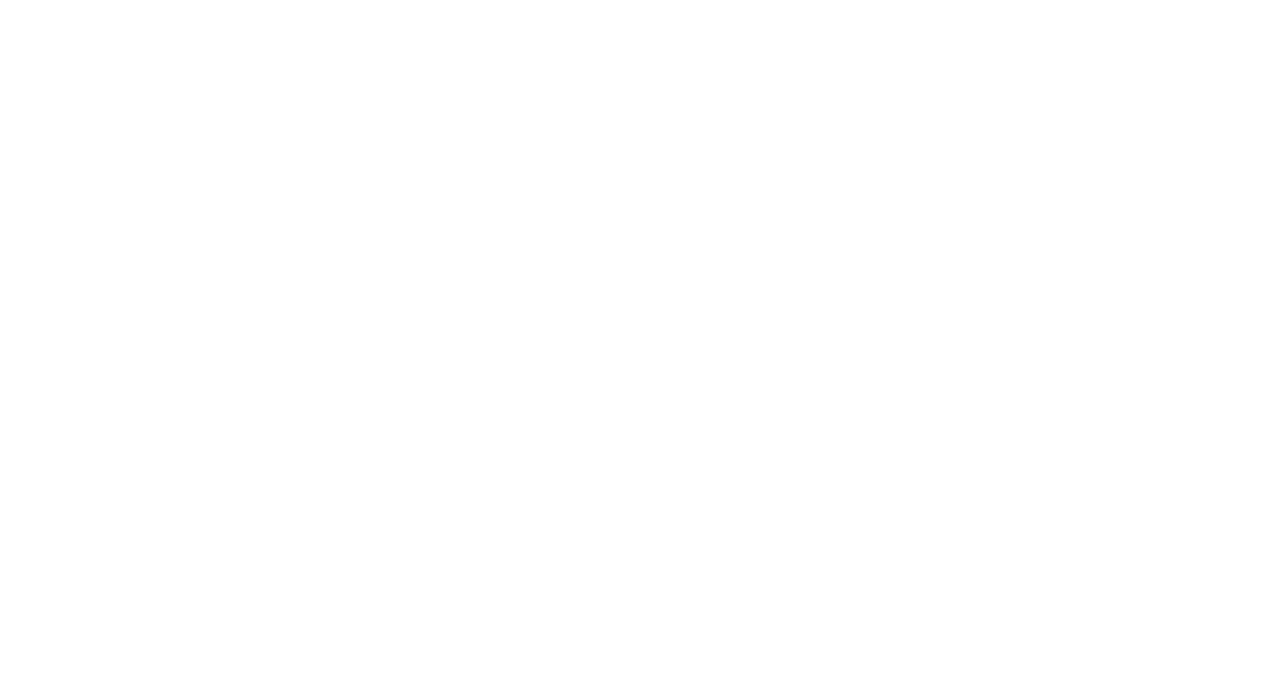
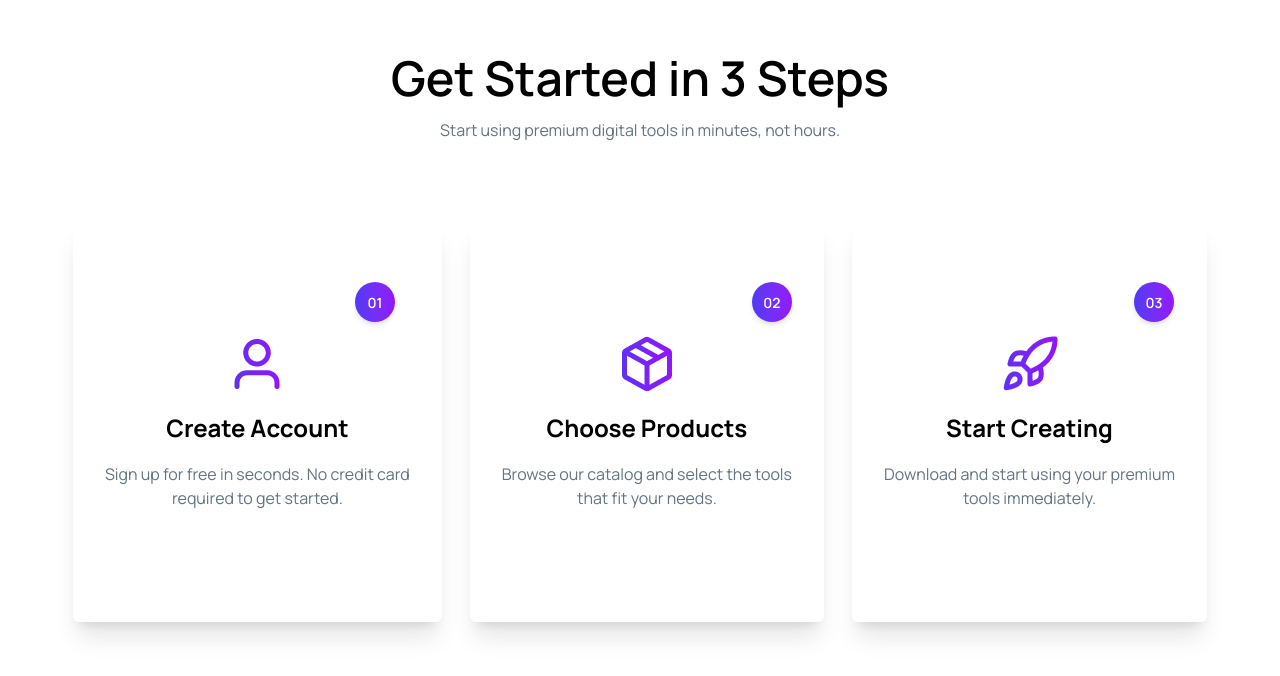
Before and after one commit to fardina13/assignment-6, a React (Vite) app: page / in a window 1280 px wide. Shown: the part 2197-2873 px from the top of the page. Before the commit the page ends 2091 px from the top, so only its background shows below. Built offline with nearby package versions, Linux system fonts and the light colour scheme.

Commit message:
created another section

```diff
--- a/src/App.css
+++ b/src/App.css
@@ -1,5 +1,6 @@
+@import url('https://fonts.googleapis.com/css2?family=Manrope:wght@200..800&display=swap');
 @import "tailwindcss";
-@import url('https://fonts.googleapis.com/css2?family=Manrope:wght@200..800&display=swap');
+
 body{
   font-family: "Manrope", sans-serif;
 }
--- a/src/App.jsx
+++ b/src/App.jsx
@@ -6,6 +6,7 @@
 import Statesection from './components/Statesection'
 import ProductCard from './components/ProductCard'
 import CartItem from './components/CartItem'
+import Stepsection from './components/Stepsection'
 
 function App() {
   const [products, setProducts] = useState([]);
@@ -53,7 +54,7 @@
             ))}
           </div>
         ) : (
-          <div className="max-w-2xl mx-auto bg-white p-6 rounded-2xl shadow-md border">
+          <div className="max-w-2xl mx-auto bg-white p-6 rounded-2xl shadow-md">
             <h2 className="text-2xl font-bold mb-4">Selected Products</h2>
             {cart.length === 0 ? (
               <p className="text-gray-400 italic">No products added yet.</p>
@@ -63,17 +64,17 @@
                   <CartItem
                     key={index}
                     item={item}
-                    handleRemove={() => handleRemove(item.id)}
+                    handleRemove={handleRemove}
                   />
                 ))}
 
-                <div className="border-t pt-8 mt-10">
+                <div className=" pt-8 mt-10">
                   <div className="flex justify-end items-center gap-4 text-xl font-bold mb-6">
                     <span>Total</span>
                     <span>${totalPrice}</span>
                   </div>
 
-                  <div className="mt-6 border-t pt-4">
+                  <div className="mt-6 pt-4">
                     <button
                       onClick={() => setCart([])}
                       className="w-full bg-linear-to-r from-[#4F39F6] to-[#9514FA] text-white py-3 rounded-xl font-bold"
@@ -87,6 +88,7 @@
           </div>
         )} {/* <--- Added missing closing parenthesis for the activeTab ternary */}
       </main>
+      <Stepsection></Stepsection>
     </>
   );
 } // <--- Added missing closing brace for the function
--- a/src/components/CartItem.jsx
+++ b/src/components/CartItem.jsx
@@ -1,6 +1,6 @@
 import React from 'react';
 
-const CartItem = ({ item, onRemove }) => {
+const CartItem = ({ item, handleRemove }) => {
   return (
     <div className="flex items-center justify-between p-4 bg-gray-50 border border-gray-100 rounded-xl mb-3">
       <div className="flex items-center gap-4">
@@ -11,7 +11,7 @@
         </div>
       </div>
       <button
-        onClick={onRemove}
+        onClick={() => handleRemove(item.id)}
         className="text-red-500 hover:bg-red-50 px-3 py-1 rounded-lg text-sm transition"
       >
         Remove
--- /dev/null
+++ b/src/components/Stepsection.jsx
@@ -0,0 +1,48 @@
+import React from 'react';
+import userImg from '../assets/user.png';
+import packageImg from '../assets/package.png';
+import rocketImg from '../assets/rocket.png';
+const Stepsection = () => {
+    return (
+        <div>
+            <div className='container mx-auto mt-40 justify-center text-center'>
+                <h2 className='font-semibold text-5xl'>Get Started in 3 Steps</h2>
+                <p className='mt-4 text-[#627382] text-[16px]'>Start using premium digital tools in minutes, not hours.</p>
+                <div className='flex mt-20 mb-30 justify-center items-center gap-x-7 mx-auto' >
+                    <div className='relative px-8 py-28 rounded-md shadow-xl'>
+                    <div class="absolute top-15 left-0.5 ml-70 flex h-10 w-10 items-center justify-center rounded-full bg-linear-to-r from-[#4F39F6] to-[#9514FA] shadow-md">
+                    <span class="text-[14px] font-semibold text-white">01</span>
+                    </div>
+                    <div className='items-center text-center justify-center'>
+                        <img className='mx-auto' src={userImg} alt="" />
+                        <h2 className='font-bold text-[24px] pt-4'>Create Account</h2>
+                        <p className='text-[#627382] pt-4'>Sign up for free in seconds. No credit card <br /> required to get started.</p>
+                    </div>
+                </div>
+                <div className='relative px-8 py-28 rounded-md shadow-xl'>
+                    <div class="absolute top-15 left-0.5 ml-70 flex h-10 w-10 items-center justify-center rounded-full bg-linear-to-r from-[#4F39F6] to-[#9514FA] shadow-md">
+                    <span class="text-[14px] font-semibold text-white">02</span>
+                    </div>
+                    <div className='items-center text-center justify-center'>
+                        <img className='mx-auto' src={packageImg} alt="" />
+                        <h2 className='font-bold text-[24px] pt-4'>Choose Products</h2>
+                        <p className='text-[#627382] pt-4'>Browse our catalog and select the tools <br /> that fit your needs.</p>
+                    </div>
+                </div>
+                <div className='relative px-8 py-28 rounded-md shadow-xl'>
+                    <div class="absolute top-15 left-0.5 ml-70 flex h-10 w-10 items-center justify-center rounded-full bg-linear-to-r from-[#4F39F6] to-[#9514FA] shadow-md">
+                    <span class="text-[14px] font-semibold text-white">03</span>
+                    </div>
+                    <div className='items-center text-center justify-center'>
+                        <img className='mx-auto' src={rocketImg} alt="" />
+                        <h2 className='font-bold text-[24px] pt-4'>Start Creating</h2>
+                        <p className='text-[#627382] pt-4'>Download and start using your premium <br />tools immediately.</p>
+                    </div>
+                </div>
+                </div>
+            </div>
+        </div>
+    );
+};
+
+export default Stepsection;
```
